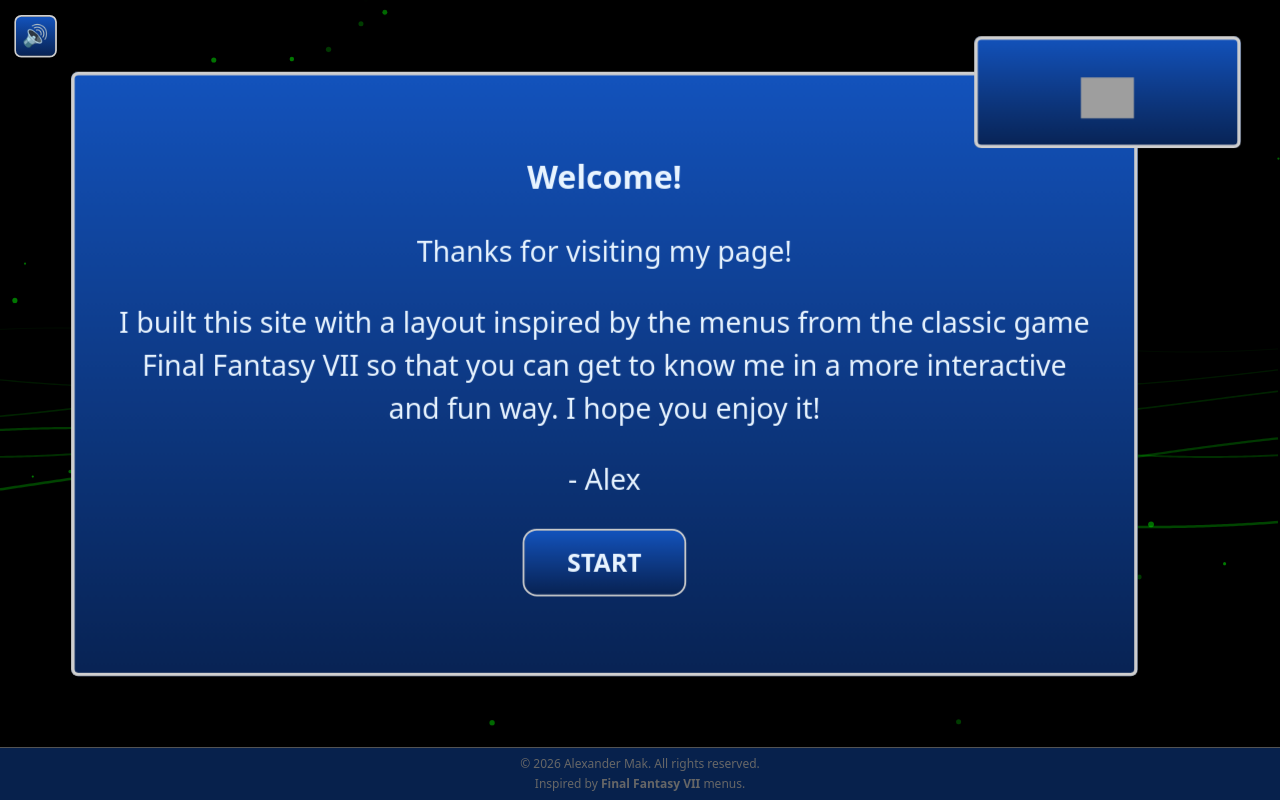
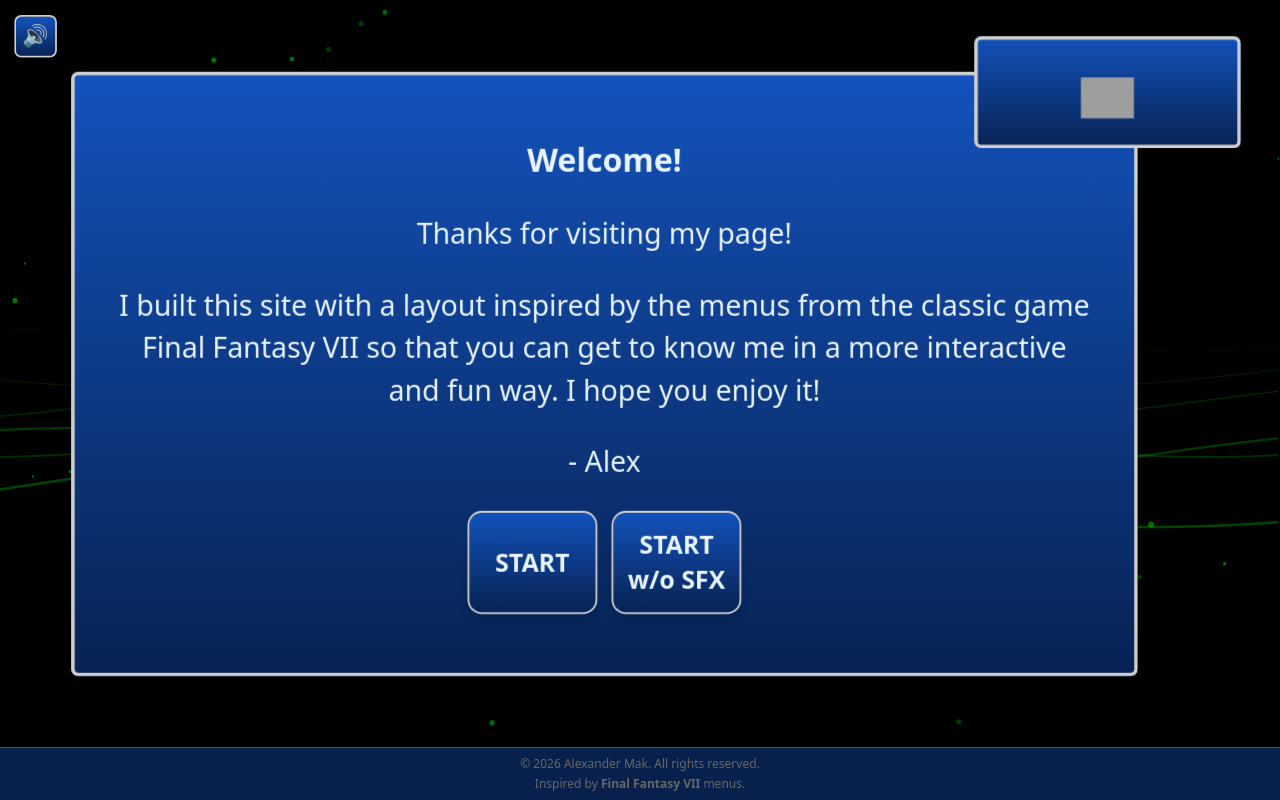
Before and after one commit to aymak91/ff7-portfolio, a Next.js app: page / in a window 1280 px wide. Built offline with nearby package versions, Linux system fonts and the light colour scheme; grey boxes are pictures that could not be loaded.

Commit message:
started muted option

```diff
--- a/src/pages/index.tsx
+++ b/src/pages/index.tsx
@@ -55,6 +55,10 @@ export default function Home() {
   // ───── Handlers ─────
   const handleStart = () => {
     playClick();
+    setMode("home");
+  };
+  const handleStartMuted = () => {
+    setMuted(true);
     setMode("home");
   };
 
@@ -181,13 +185,20 @@ export default function Home() {
                     </p>
                     <p>- Alex</p>
 
-                    <button
-                      className="px-6 py-2 text-sm font-bold bg-gradient-to-b from-ff7-panel to-ff7-blue border border-ff7-border rounded-lg"
-                      onMouseEnter={playHover}
-                      onClick={handleStart}
-                    >
-                      START
-                    </button>
+                    <div className="flex justify-center gap-2">
+                      <button
+                        className="flex-1 cursor-pointer py-2 text-sm font-bold bg-gradient-to-b from-ff7-panel to-ff7-blue border border-ff7-border rounded-lg shadow-md hover:from-ff7-blue hover:to-ff7-panel transition-all duration-200"
+                        onClick={handleStart}
+                      >
+                        START
+                      </button>
+                      <button
+                        className="flex-1 cursor-pointer py-2 text-sm font-bold bg-gradient-to-b from-ff7-panel to-ff7-blue border border-ff7-border rounded-lg shadow-md hover:from-ff7-blue hover:to-ff7-panel transition-all duration-200"
+                        onClick={handleStartMuted}
+                      >
+                        START w/o SFX
+                      </button>
+                    </div>
                   </FF7Panel>
                 </div>
               </SlideIn>
```
